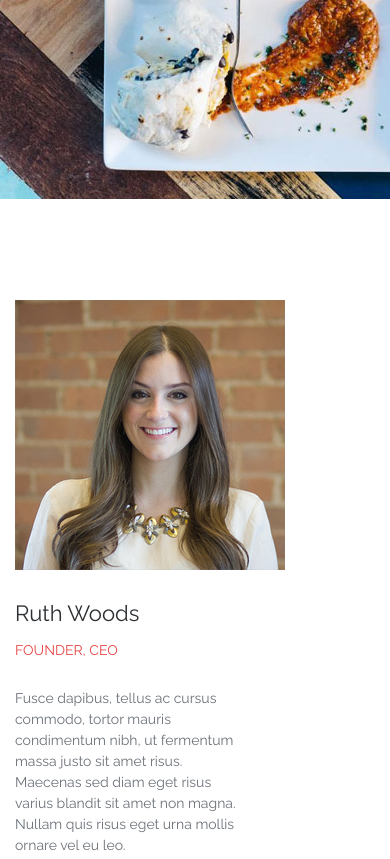
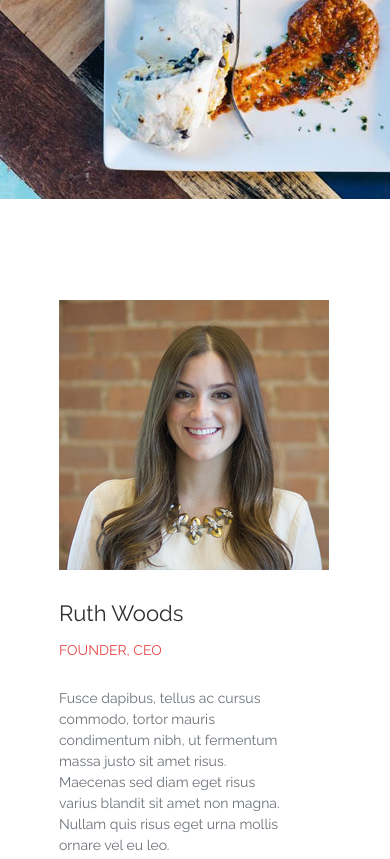
Before and after one commit to Igor-strong/-, a plain HTML site: page Flexbox/index.html in a window 390 px wide. Shown: the part 5303-6162 px from the top of the page. Drawn offline with nearby package versions, Linux system fonts and the light colour scheme; files that its build step writes are made by us from their sources.

Commit message:
Update style.scss

```diff
--- a/Flexbox/#source/scss/style.scss
+++ b/Flexbox/#source/scss/style.scss
@@ -420,6 +420,9 @@ $nav_hover_color: rgba(255, 82, 82, .8);
                   display: flex;
                   flex-wrap: wrap;
                   justify-content: space-between;
+			@media (max-width:573px){
+                      justify-content: center;
+                  }
 		}
 
 		&__information {
```
